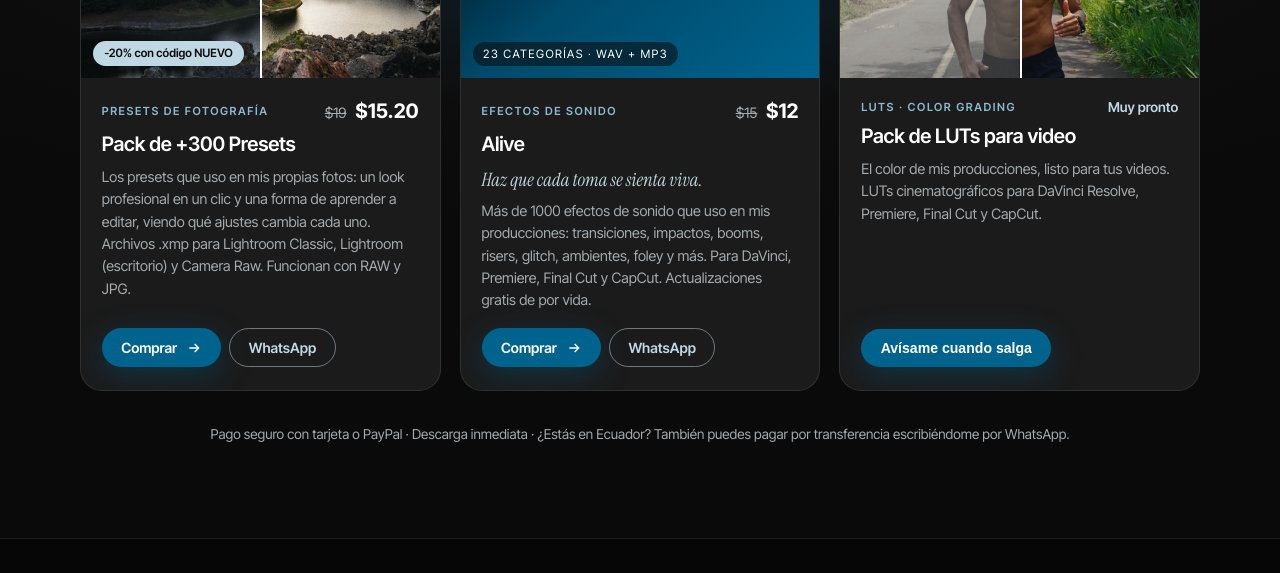
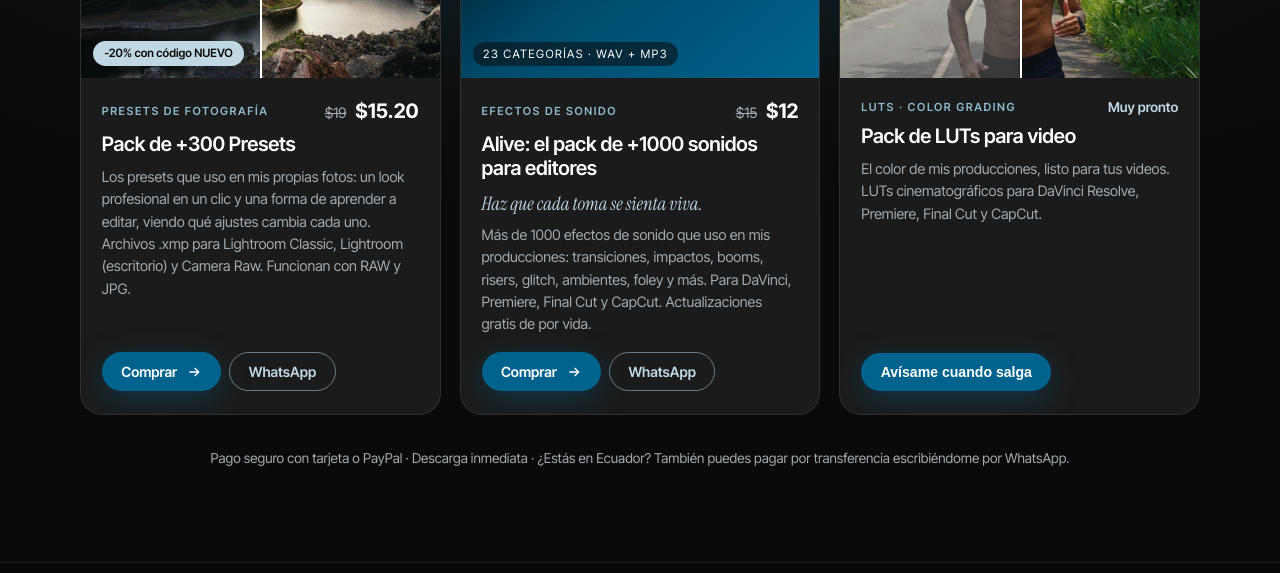
Before and after one commit to Muwaiec/alexander-antamba-web, a plain HTML site: page public/recursos/index.html in a window 1280 px wide. Shown: the part 940-1513 px from the top of the page. Drawn offline with Linux system fonts and the light colour scheme.

Commit message:
Recursos: título más descriptivo para Alive
Co-Authored-By: Claude Opus 5.5 <noreply@anthropic.com>
Claude-Session: https://claude.ai/code/session_0198tCPZaVcmWSUSaGr6TjNu

```diff
--- a/public/recursos/index.html
+++ b/public/recursos/index.html
@@ -421,7 +421,7 @@
       </div>
       <div class="prod-body">
         <div class="prod-top"><span class="tag">Efectos de sonido</span><span class="price"><s>$15</s> $12</span></div>
-        <h3>Alive</h3>
+        <h3>Alive: el pack de +1000 sonidos para editores</h3>
         <p><span class="prod-tagline">Haz que cada toma se sienta viva.</span> Más de 1000 efectos de sonido que uso en mis producciones: transiciones, impactos, booms, risers, glitch, ambientes, foley y más. Para DaVinci, Premiere, Final Cut y CapCut. Actualizaciones gratis de por vida.</p>
         <div class="prod-ctas"><a class="pill primary sm" href="https://alexanderantamba.gumroad.com/l/cmfhbc" target="_blank" rel="noopener">Comprar <svg viewBox="0 0 24 24" fill="none" stroke="currentColor" stroke-width="2"><path d="M5 12h14M13 6l6 6-6 6"/></svg></a><a class="pill ghost sm" href="https://wa.me/593989533689?text=Hola%20Alexander%2C%20quiero%20comprar%20Alive%2C%20el%20pack%20de%20efectos%20de%20sonido" target="_blank" rel="noopener">WhatsApp</a></div>
       </div>
```
